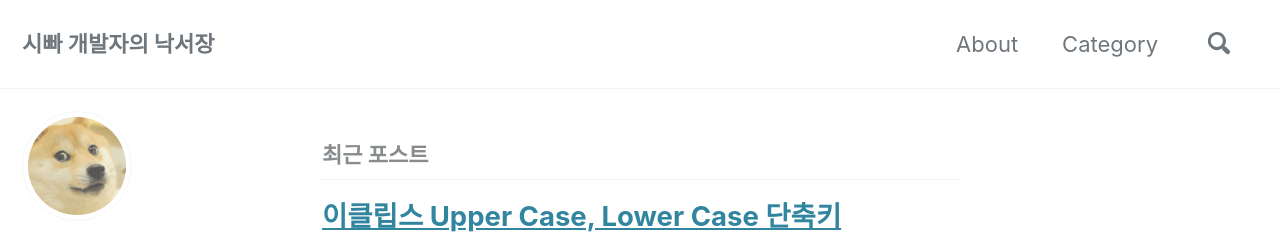
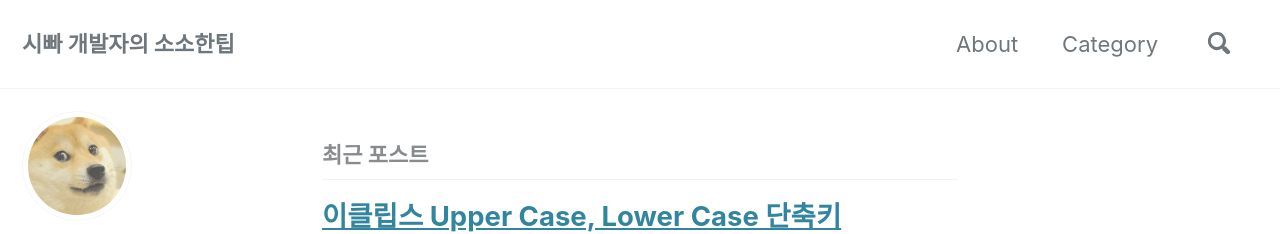
Before and after one commit to InSeok9068/inseok9068.github.io, a Jekyll site: the page built from index.html, in a window 1280 px wide and 900 px high. Shown: the top 234 px of the window. Built offline with Jekyll 4.4.1, drawn with Linux system fonts in a browser that asks for light colours; cached includes are drawn as plain includes; nearby versions of some CDN libraries; the list of posts is cut into pages by our own code.

Commit message:
환경설정 변경

```diff
--- a/_config.yml
+++ b/_config.yml
@@ -16,10 +16,10 @@ minimal_mistakes_skin    : "default" # "air", "aqua", "contrast", "dark", "dirt"
 
 # Site Settings
 locale                   : "ko"
-title                    : "시빠 개발자의 낙서장"
+title                    : "시빠 개발자의 소소한팁"
 title_separator          : "-"
 name                     : "시빠 개발자"
-description              : "부족하지만 노력하는 개발자 입니다 :)"
+description              : "꿀팁을 드리는 개발자 입니다 :)"
 url                      : "https://inseok9068.github.io" # the base hostname & protocol for your site e.g. "https://mmistakes.github.io"
 baseurl                  : "" # the subpath of your site, e.g. "/blog"
 repository               : "InSeok9068/inseok9068.github.io" # GitHub username/repo-name e.g. "mmistakes/minimal-mistakes"
```
